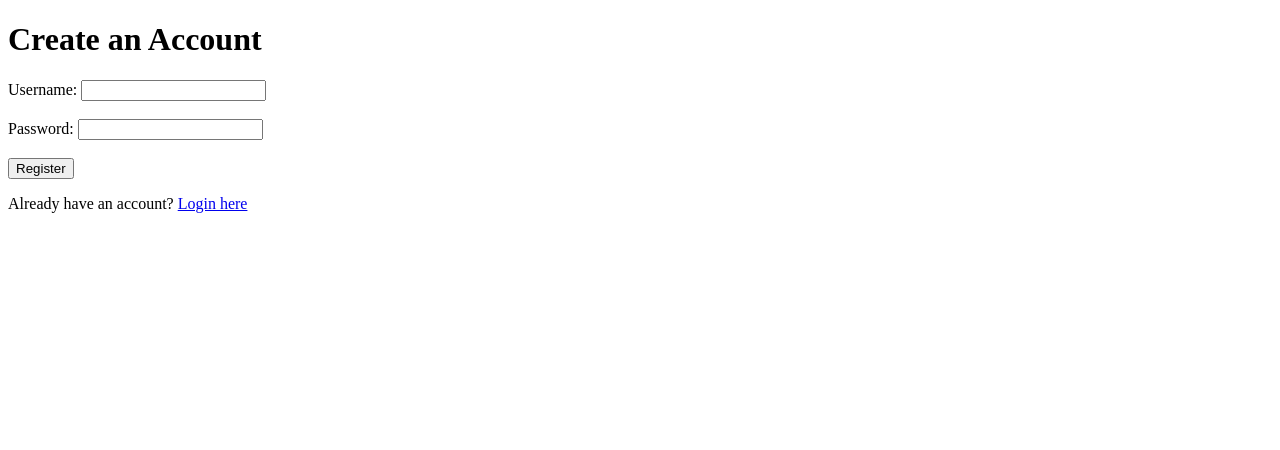
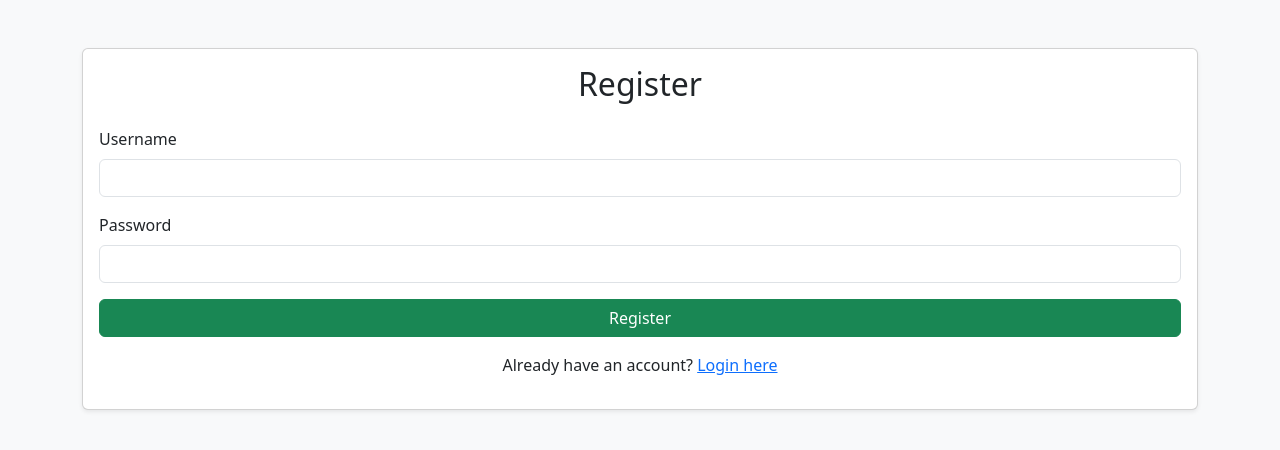
Before and after one commit to J1YA777/study_tracker_web, a Flask app: page /register in a window 1280 px wide. Shown: the top 450 px of the page. Run offline with Flask 3, Linux system fonts and the light colour scheme.

Commit message:
register.html

```diff
--- a/templates/register.html
+++ b/templates/register.html
@@ -2,19 +2,34 @@
 <html>
 <head>
     <title>Register</title>
+    <link href="https://cdn.jsdelivr.net/npm/bootstrap@5.3.2/dist/css/bootstrap.min.css" rel="stylesheet">
 </head>
-<body>
-    <h1>Create an Account</h1>
-    <form method="POST">
-        <label>Username:</label>
-        <input type="text" name="username" required><br><br>
+<body class="bg-light">
 
-        <label>Password:</label>
-        <input type="password" name="password" required><br><br>
+<div class="container mt-5">
+    <div class="card shadow-sm">
+        <div class="card-body">
+            <h2 class="card-title text-center mb-4">Register</h2>
+            <form method="POST">
+                <div class="mb-3">
+                    <label class="form-label">Username</label>
+                    <input type="text" name="username" class="form-control" required>
+                </div>
 
-        <button type="submit">Register</button>
-    </form>
+                <div class="mb-3">
+                    <label class="form-label">Password</label>
+                    <input type="password" name="password" class="form-control" required>
+                </div>
 
-    <p>Already have an account? <a href="/login">Login here</a></p>
+                <button type="submit" class="btn btn-success w-100">Register</button>
+            </form>
+
+            <p class="text-center mt-3">
+                Already have an account? <a href="/login">Login here</a>
+            </p>
+        </div>
+    </div>
+</div>
+
 </body>
 </html>
```
